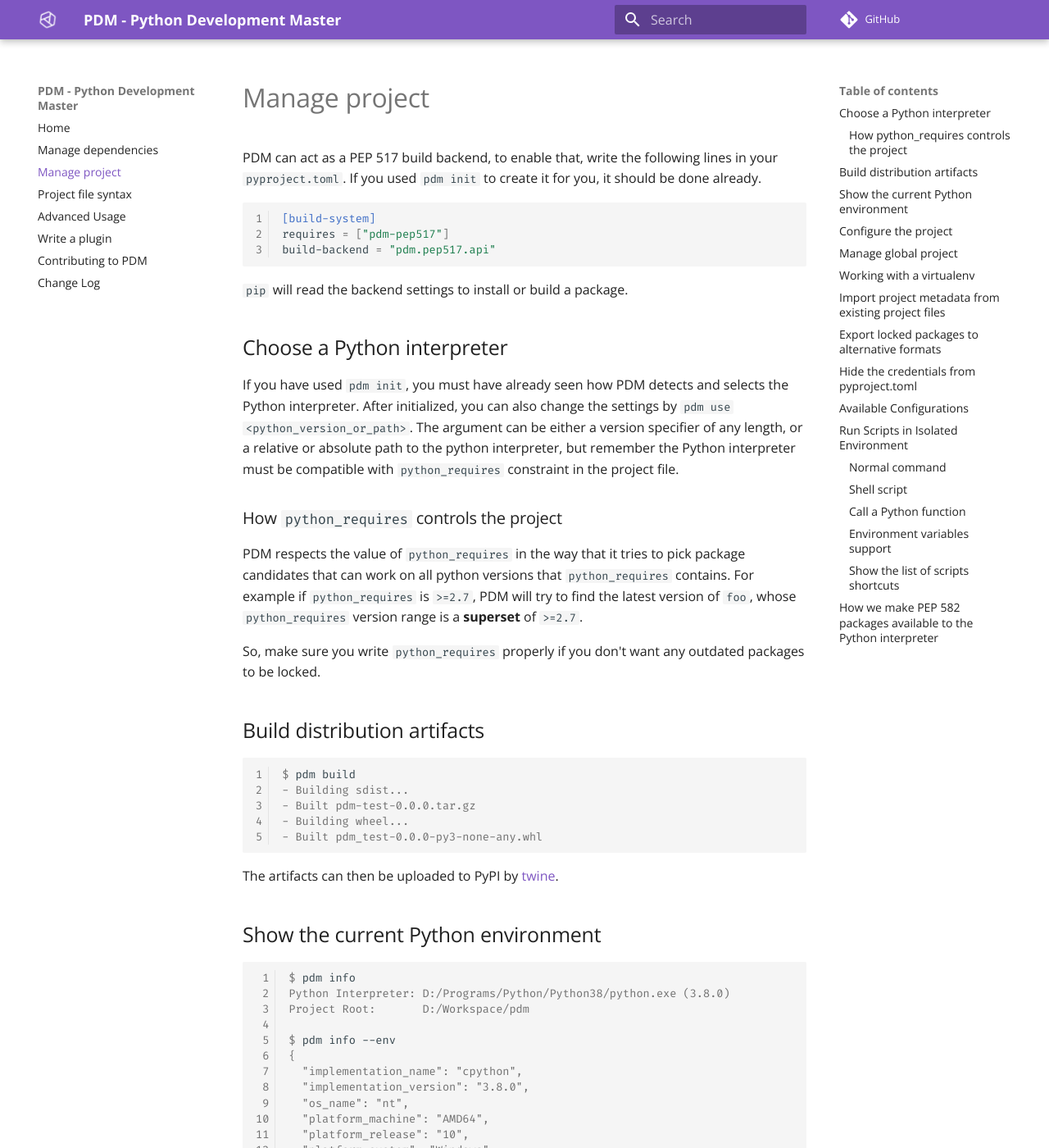
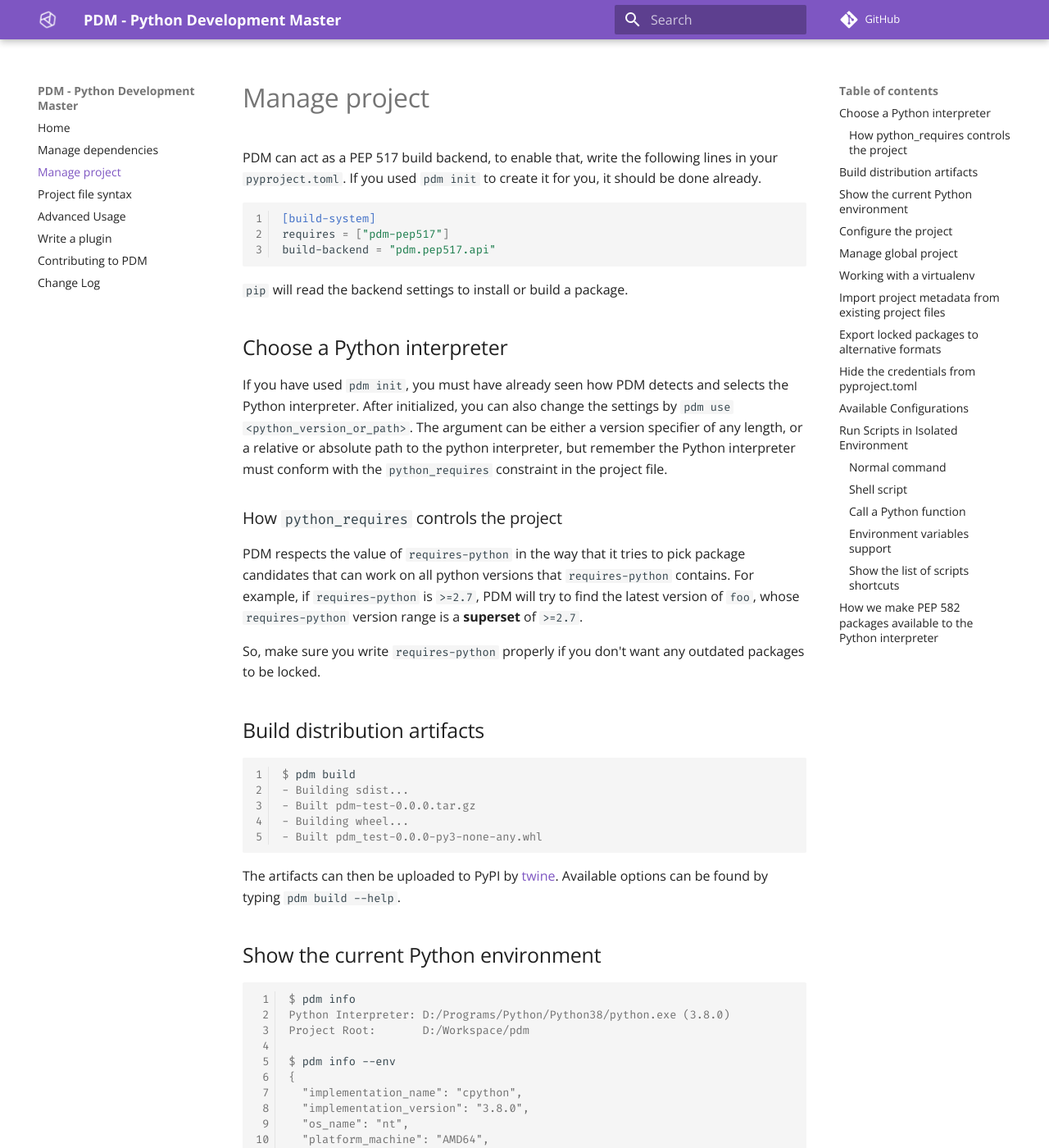
Before and after one commit to ChrisSanderser/pd-ms, an MkDocs documentation site: the page built from docs/docs/project.md, in a window 1280 px wide and 1400 px high. Shown: the whole window at 82% size. Built offline with MkDocs 1.6.1 and Material for MkDocs 9.7.7, drawn with Linux system fonts in a browser that asks for light colours; comment, search, counter and statistics services are not loaded; some of the changed text lies outside the part shown.

Commit message:
Improve the doc about project management

````diff
--- a/docs/docs/project.md
+++ b/docs/docs/project.md
@@ -16,16 +16,16 @@ build-backend = "pdm.pep517.api"
 If you have used `pdm init`, you must have already seen how PDM detects and selects the Python
 interpreter. After initialized, you can also change the settings by `pdm use <python_version_or_path>`.
 The argument can be either a version specifier of any length, or a relative or absolute path to the
-python interpreter, but remember the Python interpreter must be compatible with `python_requires`
+python interpreter, but remember the Python interpreter must conform with the `python_requires`
 constraint in the project file.
 
 ### How `python_requires` controls the project
 
-PDM respects the value of `python_requires` in the way that it tries to pick package candidates that can work
-on all python versions that `python_requires` contains. For example if `python_requires` is `>=2.7`, PDM will try
-to find the latest version of `foo`, whose `python_requires` version range is a **superset** of `>=2.7`.
+PDM respects the value of `requires-python` in the way that it tries to pick package candidates that can work
+on all python versions that `requires-python` contains. For example, if `requires-python` is `>=2.7`, PDM will try
+to find the latest version of `foo`, whose `requires-python` version range is a **superset** of `>=2.7`.
 
-So, make sure you write `python_requires` properly if you don't want any outdated packages to be locked.
+So, make sure you write `requires-python` properly if you don't want any outdated packages to be locked.
 
 ## Build distribution artifacts
 
@@ -37,7 +37,8 @@ $ pdm build
 - Built pdm_test-0.0.0-py3-none-any.whl
 ```
 
-The artifacts can then be uploaded to PyPI by [twine](https://pypi.org/project/twine).
+The artifacts can then be uploaded to PyPI by [twine](https://pypi.org/project/twine). Available options can be found by
+typing `pdm build --help`.
 
 ## Show the current Python environment
 
@@ -85,18 +86,20 @@ Change a configuration value and store in home configuration:
 $ pdm config pypi.url "https://testpypi.org/simple"
 ```
 
-Change a configuration value and store in `.pdm.toml`:
+By default, the configuration are changed globally, if you want to make the config seen by this project only, add a `--local` flag:
 
 ```console
 $ pdm config --local pypi.url "https://testpypi.org/simple"
 ```
+
+Any local configurations will be stored in `.pdm.toml` under the project root directory.
 
 The configuration files are searched in the following order:
 
 1. `<PROJECT_ROOT>/.pdm.toml` - The project configuration
 2. `~/.pdm/config.toml` - The home configuration
 
-If `-g/--global` option is used, `~/.pdm/global-project/.pdm.toml` will replace the first item.
+If `-g/--global` option is used, the first item will be replaced by `~/.pdm/global-project/.pdm.toml`.
 
 ## Manage global project
 
@@ -143,10 +146,11 @@ if your PDM project has not been initialized yet.
 ## Export locked packages to alternative formats
 
 You can also export `pdm.lock` to other formats, to ease the CI flow or image building process. Currently,
-only `requirements.txt` format is supported:
+only `requirements.txt` and `setup.py` format is supported:
 
 ```console
 $ pdm export -o requirements.txt
+$ pdm export -f setuppy -o setup.py
 ```
 
 ## Hide the credentials from pyproject.toml
````
